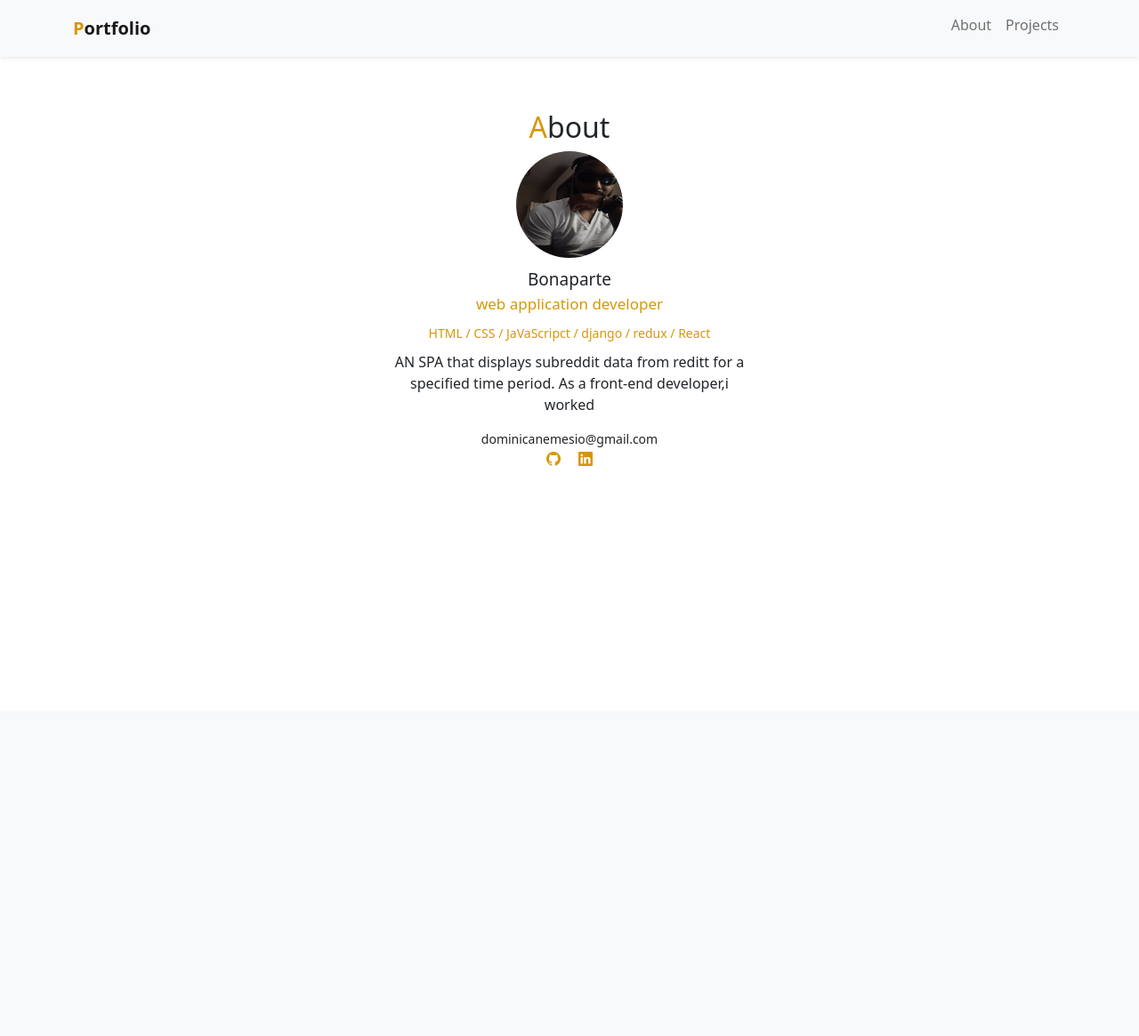
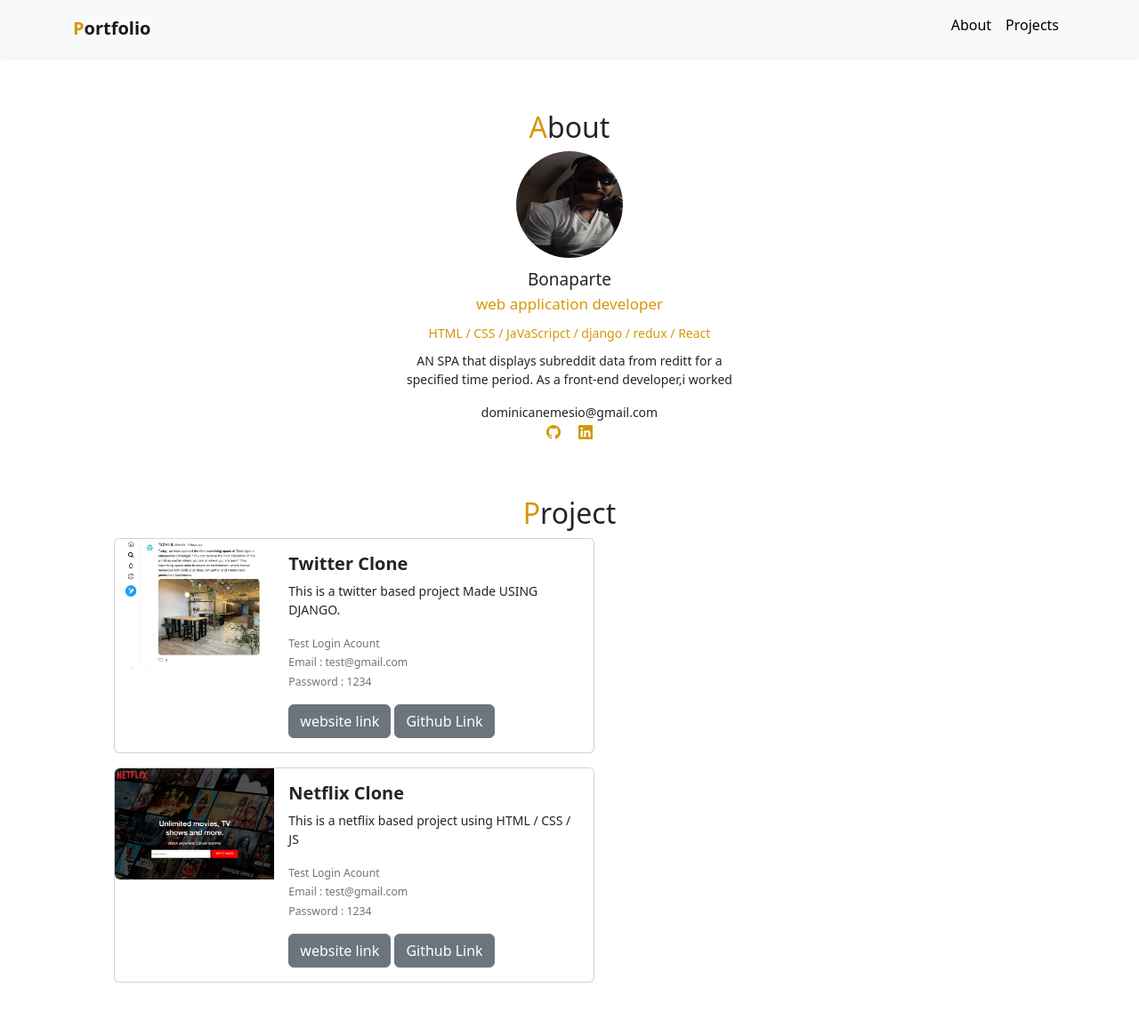
Before and after one commit to bonapartehayes/Portfolio, a PHP site: page / in a window 1280 px wide. Shown: the whole page at 89% size. Before the commit the page ends 524 px from the top, so only its background shows below. Run offline with PHP 8.4, Linux system fonts and the light colour scheme; some libraries are stand-ins or nearby versions.

Commit message:
created the project section , designing template completed

```diff
--- a/index.html
+++ b/index.html
@@ -42,8 +42,63 @@
 <div class="icons">
     <a href="#"><i class="bi bi-github"></i></a>
     <a href="#"><i class="bi bi-linkedin ms-3"></i></a>
+</div>
 
       </div>
+      <div id="project">
+        <h2><span class="font-primary">P</span>roject</h2>
+        <div class="card mb-3" style="max-width: 540px;">
+          <div class="row g-0">
+            <div class="col-md-4">
+              <img src="img/project-twitter.png" class="img-fluid rounded-start" alt="twitter project">
+            </div>
+            <div class="col-md-8">
+              <div class="card-body">
+                <h5 class="card-title">Twitter Clone</h5>
+                <p class="card-text">This is a twitter based project Made USING DJANGO.</p>
+                <p class="card-text"><small class="text-muted">
+                  Test Login Acount <br>
+                  Email : test@gmail.com <br>
+                  Password : 1234
+                </small></p>
+                <a href="#" target="_blank" class="btn btn-secondary">website link</a>
+                <a href="#" target="_blank" class="btn btn-secondary">Github Link</a>
+
+              </div>
+            </div>
+          </div>
+        </div>
+
+
+
+
+        <div class="card mb-3" style="max-width: 540px;">
+          <div class="row g-0">
+            <div class="col-md-4">
+              <img src="img/project-netflix.png" class="img-fluid rounded-start" alt="Netflix project">
+            </div>
+            <div class="col-md-8">
+              <div class="card-body">
+                <h5 class="card-title">Netflix Clone</h5>
+                <p class="card-text">This is a netflix based project using HTML / CSS / JS</p>
+                <p class="card-text"><small class="text-muted">
+                  Test Login Acount <br>
+                  Email : test@gmail.com <br>
+                  Password : 1234
+                </small></p>
+                <a href="#" target="_blank" class="btn btn-secondary">website link</a>
+                <a href="#" target="_blank" class="btn btn-secondary">Github Link</a>
+
+              </div>
+            </div>
+          </div>
+        </div>
+
+
+      </div>
+
+
+
     <script src="https://cdn.jsdelivr.net/npm/bootstrap@5.2.0/dist/js/bootstrap.bundle.min.js" integrity="sha384-A3rJD856KowSb7dwlZdYEkO39Gagi7vIsF0jrRAoQmDKKtQBHUuLZ9AsSv4jD4Xa" crossorigin="anonymous"></script>
 </body>
 </html>
--- a/style.css
+++ b/style.css
@@ -14,6 +14,20 @@
 .title-icon{
     font-size: 20px;
     font-weight: bold;
+}
+
+p{
+    font-size: 14px;
+}
+
+h2{
+    font-weight: bold;
+    font-size: 23px;
+    margin-bottom: 20px;
+}
+
+a.font-black{
+    color:#000 !important;
 }
 
 /*******
@@ -63,4 +77,26 @@
 
 #about .icons a{
     color:#D69708;
+}/********************************
+
+
+PROJECT
+**********************************/
+
+#project{
+    margin: 60px auto;
+    width: 80%;
+
 }
+
+#project h2{
+    text-align: center;
+}
+
+#project .card img{
+    width: 100%;
+}
+
+#project .card-title{
+    font-weight: bold;
+}
```
